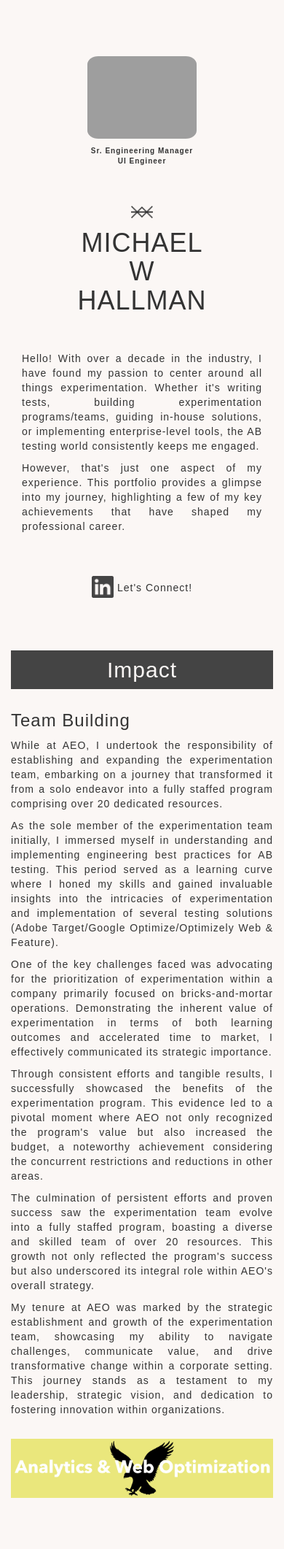
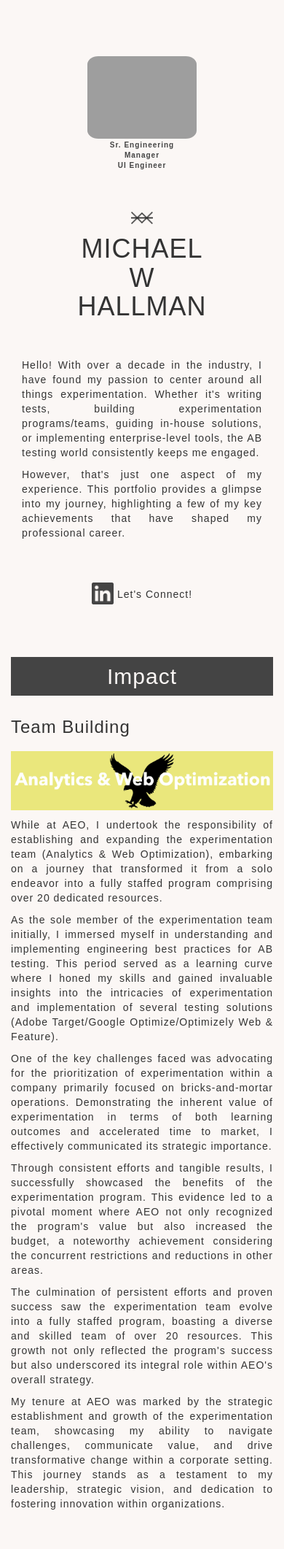
Before and after one commit to hallmanm/portfolio, a PHP site: page / in a window 390 px wide. Shown: the part 93-2215 px from the top of the page at 73% size. Run offline with PHP 8.4, Linux system fonts and the light colour scheme; grey boxes are pictures that could not be loaded.

Commit message:
switch copy and preview for mobile, update brooksbell image

```diff
--- a/includes/css/main.css
+++ b/includes/css/main.css
@@ -266,7 +266,7 @@
   margin-left:5px;
   font-size: 12px;
   font-weight: bold;
-  color: #fff;
+  color: #fbf7f5;
   background: #444;
 }
 ul{
@@ -292,8 +292,21 @@
   margin-bottom:50px;
 }
 .caption{
+  position: absolute;
+  right: 15px;
+  bottom: 0;
+  padding: 2px 10px;
   font-size:10px;
+  color: #444;
+  background-color: #fbf7f5;
+  box-shadow: -1px -1px 1px 0px rgba(68,68,68,0.5);
+}
+.info-section .caption{
+  position: relative;
+  right: unset;
+  font-weight: bold;
   text-align: center;
+  box-shadow: none;
 }
 .code-link{
   display: inline-block;
@@ -308,12 +321,6 @@
 }
 .award{
   padding:5px;
-}
-.caption{
-  margin-top:10px;
-}
-.info-section .caption{
-  font-weight: bold;
 }
 .name{
   font-weight: bold;
@@ -470,6 +477,14 @@
 .chatgpt-markdown{
   text-align: center;
 }
+@media (max-width:991px){
+  .block-md{
+    display: block;
+  }
+  .copy{
+    margin-top:10px;
+  }
+}
 @media (max-width:767px){
   h1,h2{
     text-align: center!important;
@@ -491,11 +506,6 @@
     display: block;
   }
 }
-@media (max-width:991px){
-  .block-md{
-    display: block;
-  }
-}
 @media (max-width:470px){
   .block-sm{
     display: block;
--- a/index.php
+++ b/index.php
@@ -19,24 +19,30 @@
   <h2>Impact</h2>
   <div class="row sub-section">
     <h3>Team Building</h3>
-  	<div class="copy col-md-8">
-  		<p>While at AEO, I undertook the responsibility of establishing and expanding the experimentation team, embarking on a journey that transformed it from a solo endeavor into a fully staffed program comprising over 20 dedicated resources.</p>
+  	<div class="preview col-md-push-8 col-md-4">
+      <img class="hidden-xs hidden-sm" src="/images/thumbs/awo_lg.jpg"/>
+      <img class="hidden-md hidden-lg" src="/images/thumbs/awo_sm.jpg"/>
+      <div class="caption hidden-xs hidden-sm">Analytics &amp; Web Optimization</div>
+    </div>
+    <div class="copy col-md-pull-4 col-md-8">
+  		<p>While at AEO, I undertook the responsibility of establishing and expanding the experimentation team (Analytics & Web Optimization), embarking on a journey that transformed it from a solo endeavor into a fully staffed program comprising over 20 dedicated resources.</p>
       <p>As the sole member of the experimentation team initially, I immersed myself in understanding and implementing engineering best practices for AB testing. This period served as a learning curve where I honed my skills and gained invaluable insights into the intricacies of experimentation and implementation of several testing solutions (Adobe Target/Google Optimize/Optimizely Web & Feature).</p>
       <p>One of the key challenges faced was advocating for the prioritization of experimentation within a company primarily focused on bricks-and-mortar operations. Demonstrating the inherent value of experimentation in terms of both learning outcomes and accelerated time to market, I effectively communicated its strategic importance.</p>
       <p>Through consistent efforts and tangible results, I successfully showcased the benefits of the experimentation program. This evidence led to a pivotal moment where AEO not only recognized the program's value but also increased the budget, a noteworthy achievement considering the concurrent restrictions and reductions in other areas.</p>
       <p>The culmination of persistent efforts and proven success saw the experimentation team evolve into a fully staffed program, boasting a diverse and skilled team of over 20 resources. This growth not only reflected the program's success but also underscored its integral role within AEO's overall strategy.</p>
       <p>My tenure at AEO was marked by the strategic establishment and growth of the experimentation team, showcasing my ability to navigate challenges, communicate value, and drive transformative change within a corporate setting. This journey stands as a testament to my leadership, strategic vision, and dedication to fostering innovation within organizations.</p>
   	</div>
-  	<div class="preview col-xs-12 col-md-4">
-  		<img class="hidden-xs hidden-sm" src="/images/thumbs/awo_lg.jpg"/>
-      <img class="hidden-md hidden-lg" src="/images/thumbs/awo_sm.jpg"/>
-      <div class="caption hidden-xs hidden-sm">Analytics &amp; Web Optimization</div>
-  	</div>
+
   </div>
 
   <div class="row sub-section">
     <h3>Process Improvement<a href="/projects/template-generator/">See it in action!</a></h3>
-    <div class="copy col-md-8">
+    <div class="preview col-md-push-8 col-md-4">
+      <img class="hidden-xs hidden-sm" src="/images/thumbs/master_module_lg.jpg"/>
+      <img class="hidden-md hidden-lg" src="/images/thumbs/master_module_sm.jpg"/>
+      <div class="caption">Master Module</div>
+    </div>
+    <div class="copy col-md-pull-4 col-md-8">
       <p>As a pivotal stakeholder in the inaugural Content Management System (CMS) implementation, Oracle WCS, I keenly understood the challenges associated with traditional CMS platforms. The transition to a headless CMS, specifically Contentstack, presented an opportunity to address a significant pain point from the legacy platform – design template flexibility.</p>
       <p>Under Oracle WCS, the marketing messages were constrained by a fixed set of content templates, leading to extensive deployment times for new templates or updates. The process involved navigating through design, WCS development, and UI development, resulting in an average timeline of several months.</p>
       <p>Recognizing the need for a transformative solution, I focused on two key areas. First, I advocated for a shift from delivering fully formed HTML templates to embracing data-driven templates. Second, I created a dynamic template engine within Contentstack, "Master Module," empowering business users to create and edit templates seamlessly.</p>
@@ -44,16 +50,15 @@
       <p>This strategic shift not only streamlined the template deployment process but also significantly reduced the time and effort previously associated with template updates. The success of this initiative highlights my ability to identify and address critical pain points, leveraging technology to enhance efficiency and empower users.</p>
       <p>My role in steering the transition from a traditional CMS to a headless CMS, coupled with the successful implementation of a dynamic template engine, exemplifies my commitment to innovation and efficiency. This achievement stands as a testament to my strategic thinking and ability to drive impactful change within the realm of content management.</p>
     </div>
-    <div class="preview col-xs-12 col-md-4">
-      <img class="hidden-xs hidden-sm" src="/images/thumbs/master_module_lg.jpg"/>
-      <img class="hidden-md hidden-lg" src="/images/thumbs/master_module_sm.jpg"/>
-      <div class="caption">Master Module</div>
-    </div>
   </div>
 
   <div class="row sub-section">
     <h3>Architecture</h3>
-    <div class="copy col-md-8">
+    <div class="preview col-md-push-8 col-md-4">
+      <img src="/images/thumbs/cs_content_model.jpg"/>
+      <div class="caption">Content Relationship Architecture</div>
+    </div>
+    <div class="copy col-md-pull-4 col-md-8">
       <p>In my role as the Content Architect at AEO, I played a pivotal role in orchestrating the transition from the traditional CMS (Oracle WCS) to the innovative headless CMS solution, Contentstack.</p>
       <p>After extensive consultations with design and content authoring teams, I formulated a strategy that placed the marketing message, or "lockup," at the core of the content architecture. This strategic shift laid the foundation for a more efficient and streamlined content management process.</p>
       <p>The solution I devised allowed for the creation of marketing messages in a central location, ensuring consistency across various channels and content types. By creating the message once and leveraging it in multiple areas, we established a system that facilitated effortless updates and maintained a cohesive brand message.</p>
@@ -62,15 +67,15 @@
       <p>The implementation of these strategic initiatives not only facilitated a smooth transition to Contentstack but also revolutionized AEO's content management approach. The focus on the "lockup," visual customization, and the content library collectively contributed to enhanced efficiency, reduced redundancy, and improved consistency across all channels.</p>
       <p>My role as the Content Architect during AEO's CMS transition reflects my commitment to developing strategic solutions that optimize content management processes. This experience underscores my ability to align technology with business goals, resulting in innovative and efficient solutions that drive organizational success.</p>
     </div>
-    <div class="preview col-xs-12 col-md-4">
-      <img src="/images/thumbs/cs_content_model.jpg"/>
-      <div class="caption">Content Relationship Architecture</div>
-    </div>
   </div>
 
   <div class="row sub-section">
     <h3>Growing Talent</h3>
-    <div class="copy col-md-8">
+    <div class="preview col-md-push-8 col-md-4">
+      <img src="/images/thumbs/internship.jpg"/>
+      <div class="caption">2023 AEO Summer Interns</div>
+    </div>
+    <div class="copy col-md-pull-4 col-md-8">
       <p>Recognizing the pivotal role of talent acquisition in team growth, I took the initiative to create the Engineering Internship Program at AEO. This program aimed not only to attract the best talent but also to provide interns with a comprehensive and immersive experience in the day-to-day life of a UI Engineer.</p>
       <p>While the HR department handled the recruiting process, my role extended to creating, organizing, and facilitating the internship program. I wanted to move away from the conventional approach of using interns for mundane tasks and, instead, provide them with a genuine and informative experience.</p>
       <p>To achieve this, I designed an 8-week plan that focused on introducing interns to key members across various engineering teams. These introductions preceded their involvement in team ceremonies, ensuring interns had context for what they observed. Each week centered around a different project team, offering a holistic understanding of the engineering landscape.</p>
@@ -79,10 +84,6 @@
       <p>The Engineering Internship Program not only attracted top talent but also provided interns with a meaningful experience, contributing to their informed career decisions. The success metrics underscored the program's effectiveness in fostering skill development, collaboration, and a desire to join AEO.</p>
       <p>My role in conceptualizing and executing the Engineering Internship Program at AEO exemplifies my commitment to building future talent through innovative and immersive experiences. This initiative reflects my dedication to creating environments where interns can thrive, learn, and ultimately contribute meaningfully to the organization.</p>
     </div>
-    <div class="preview col-xs-12 col-md-4">
-      <img src="/images/thumbs/internship.jpg"/>
-      <div class="caption">2023 AEO Summer Interns</div>
-    </div>
   </div>
 </div>
 
@@ -90,44 +91,44 @@
   <h2>Business Value</h2>
   <div class="row sub-section">
     <h3>Experimentation<span class="sub-header">$130M+ Annual Revenue</span></h3>
-    <div class="copy col-md-8">
+    <div class="preview col-md-push-8 col-md-4">
+      <img class="hidden-xs hidden-sm" src="/images/thumbs/ab_lg.png"/>
+      <img class="hidden-md hidden-lg" src="/images/thumbs/ab_sm.png"/>
+    </div>
+    <div class="copy col-md-pull-4 col-md-8">
       <p>In my role as the Engineering Program Lead (EPL) for Analytics and AB Testing, I spearheaded the engineering endeavors for a myriad of experiments, steering the Experimentation team towards remarkable success over the years. Notably, in my final year at AEO, the team undertook a pivotal challenge — testing the efficacy of "social proof" messaging and "nudges" in the checkout process.</p>
       <p>In response to this directive, I proposed and advised a comprehensive plan, leveraging a Google Cloud Platform (GCP) feed. This strategic approach aimed to dynamically provide copy and add-to-bag data, enhancing the efficiency of the experiment. The implementation of this plan was integral to testing the impact of innovative messaging strategies in real-time.</p>
       <p>The outcome of these experiments surpassed expectations, with several variants demonstrating an impressive ~4% increase in conversion rates. The projected cumulative impact of this improvement amounted to an additional $130 million in annual revenue for AEO. This substantial success not only underscored the effectiveness of the experimentation team but also highlighted the tangible impact of strategic engineering initiatives on the organization's bottom line.</p>
       <p>My role as the Engineering Program Lead for Analytics and AB Testing reflects my commitment to driving innovation and achieving tangible results. This particular initiative showcased my ability to devise and execute strategic plans that not only meet experimental objectives but also contribute significantly to the financial success of the organization. It stands as a testament to my leadership in leveraging technology to enhance business outcomes.</p>
     </div>
-    <div class="preview col-xs-12 col-md-4">
-      <img class="hidden-xs hidden-sm" src="/images/thumbs/ab_lg.png"/>
-      <img class="hidden-md hidden-lg" src="/images/thumbs/ab_sm.png"/>
-    </div>
   </div>
 
   <div class="row sub-section">
     <h3>Personalization<span class="sub-header">$12M Annual Revenue</span></h3>
-    <div class="copy col-md-8">
+    <div class="preview col-md-push-8 col-md-4">
+      <img class="hidden-xs hidden-sm" src="/images/thumbs/just_for_you_lg.jpg"/>
+      <img class="hidden-md hidden-lg" src="/images/thumbs/just_for_you_sm.jpg"/>
+    </div>
+    <div class="copy col-md-pull-4 col-md-8">
       <p>As an individual contributor, I took on the crucial responsibility of owning the engineering efforts for the personalization endeavors. Leveraging a powerful ensemble of tools including Adobe Target, the customer data profile, Velocity design templates, and Google Cloud Platform (GCP), my mission was to deliver a personalized and tailored experience for users.</p>
       <p>Recognizing the paramount importance of speed and flexibility in the realm of personalization, I devised a data-driven framework. This framework, once integrated into the page, had the capability to dynamically generate, position, and customize fully-responsive, personalized content. This strategic approach aimed to not only enhance user engagement but also to adapt swiftly to evolving preferences and behaviors enabling new widgets to be in production within minutes.</p>
       <p>The orchestration of this personalized experience was made possible through the integration of Adobe Target, harnessing customer data profiles to gain insights, Velocity design templates for dynamic content creation, and the robust capabilities of GCP for a seamless, scalable data feed.</p>
       <p>The implementation of this data-driven framework proved to be a game-changer, enabling personalized landing pages and strategically placed product recommendations across the site. This not only elevated the user experience but also resulted in a substantial $12 million annual increase in revenue, attesting to the project's significant impact on the bottom line.</p>
       <p>My role as an individual contributor in the realm of personalization underscores my commitment to leveraging cutting-edge technologies and strategic frameworks. This initiative not only showcases my technical proficiency but also demonstrates my ability to craft dynamic and responsive experiences that resonate with users, ultimately contributing to a substantial increase in annual revenue and the overall success of the digital ecosystem.</p>
     </div>
-    <div class="preview col-xs-12 col-md-4">
-      <img class="hidden-xs hidden-sm" src="/images/thumbs/just_for_you_lg.jpg"/>
-      <img class="hidden-md hidden-lg" src="/images/thumbs/just_for_you_sm.jpg"/>
-    </div>
   </div>
 
   <div class="row sub-section">
     <h3>Build vs Buy<span class="sub-header">$300K Cost Savings</span></h3>
-    <div class="copy col-md-8">
+    <div class="preview col-md-push-8 col-md-4">
+      <img class="hidden-xs hidden-sm" src="/images/thumbs/brooksbell_lg.png"/>
+      <img class="hidden-md hidden-lg" src="/images/thumbs/brooksbell_sm.png"/>
+    </div>
+    <div class="copy col-md-pull-4 col-md-8">
       <p>Embarking on my journey at AEO, I initially immersed myself in the fundamentals of front-end development, diligently hard-coding "web sets" to implement crucial marketing updates. This early experience not only laid a solid foundation for my technical skills but also honed my ability to work swiftly and effectively under pressure.</p>
       <p>After a year or two, an opportunity emerged for me to contribute to the AB testing initiatives, which were then outsourced to Brooks Bell. Seizing the chance to expand my skill set, I delved into the intricacies of AB testing, learning extensively from the partnership. Swiftly proving my capability, I assumed full responsibility for the workload. Recognizing my proficiency, the business partners made a strategic decision to terminate the outsourcing contract with Brooks Bell, resulting in an estimated annual saving of $300,000.</p>
       <p>This pivotal moment became the turning point in my career trajectory. While the decision between building in-house or outsourcing depends on the context, I demonstrated the tangible benefits of having an AB testing program within the organization. This strategic move not only showcased the value I brought to the table but also set the stage for my journey in creating and growing experimentation programs.</p>
       <p>This transformation marked the genesis of my current path, where I have continued to innovate and lead in the realm of experimentation programs. From the foundational front-end development work to steering the transition from outsourcing to in-house AB testing, this journey has been instrumental in shaping my expertise and propelling me towards ongoing success in the dynamic field of experimentation.</p>
-    </div>
-    <div class="preview col-xs-12 col-md-4">
-      <img class="hidden-xs hidden-sm" src="/images/thumbs/brooksbell_lg.png"/>
-      <img class="hidden-md hidden-lg" src="/images/thumbs/brooksbell_sm.png"/>
     </div>
   </div>
 </div>
@@ -136,23 +137,28 @@
   <h2>Development</h2>
   <div class="row sub-section">
     <h3>Frameworks<a href="/projects/stop-motion/">See it in action!</a></h3>
-    <div class="copy col-md-8">
+    <div class="preview col-md-push-8 col-md-4">
+      <img class="hidden-xs hidden-sm" src="/images/thumbs/jeanguide_lg.jpg"/>
+      <img class="hidden-md hidden-lg" src="/images/thumbs/jeanguide_sm.jpg"/>
+      <div class="caption">AEO Jean Guide</div>
+    </div>
+    <div class="copy col-md-pull-4 col-md-8">
       <p>Among my repertoire of impactful solutions, one that stands out prominently is the product guide framework—a versatile tool designed to present diverse product views to users on category pages. This solution seamlessly blended a data-driven approach with user-friendly customization, allowing business users and the design team to independently create, adjust, and maintain product guides without the need for constant engineering intervention.</p>
       <p>The essence of this framework lies in its data-driven architecture, which empowers business users to dynamically tailor product guides. By collaborating closely with the design team, I facilitated a seamless process where the visual representation of products could be adapted to suit evolving needs. This innovative approach ensured that the presentation of products on category pages could be finely tuned to align with business objectives and design aesthetics.</p>
       <p>At the core of this solution was the utilization of JSON, a powerful and flexible data format. Leveraging JSON, the product guides became fully customizable, allowing for the incorporation of multiple attributes. This flexibility enabled precise adjustments to settings, ensuring that the guides could adapt effortlessly to changing requirements and evolving user experiences.</p>
       <p>The implementation of the product guide framework not only streamlined the process of showcasing products on category pages but also empowered non-technical stakeholders to actively participate in the customization process. This not only improved the agility of the system but also significantly reduced the dependency on engineering resources, contributing to a more efficient and collaborative workflow.</p>
       <p>The product guide framework exemplifies my commitment to developing solutions that combine technical prowess with user-centric customization. This innovation not only enhanced the visual appeal of product presentations but also revolutionized the way business users and design teams interacted with and adjusted these guides. It stands as a testament to my ability to bridge the gap between technology and user empowerment in creating impactful and versatile solutions.</p>
     </div>
-    <div class="preview col-xs-12 col-md-4">
-      <img class="hidden-xs hidden-sm" src="/images/thumbs/jeanguide_lg.jpg"/>
-      <img class="hidden-md hidden-lg" src="/images/thumbs/jeanguide_sm.jpg"/>
-      <div class="caption">AEO Jean Guide</div>
-    </div>
   </div>
 
   <div class="row sub-section">
     <h3>Headless CMS<a href="/projects/headless-cms/">See it in action!</a></h3>
-    <div class="copy col-md-8">
+    <div class="preview col-md-push-8 col-md-4">
+      <img class="hidden-xs hidden-sm" src="/images/thumbs/cms_lg.jpg"/>
+      <img class="hidden-md hidden-lg" src="/images/thumbs/cms_sm.jpg"/>
+      <div class="caption">Headless CMS</div>
+    </div>
+    <div class="copy col-md-pull-4 col-md-8">
       <p>While my direct experience with app development may be limited, my collaborations with App Engineers have granted me valuable insights into the intricate workings of mobile applications. One standout initiative involved addressing a business need for dynamic updates to marketing content on the AEO and Aerie apps without the need for traditional updates. To meet this challenge, I proposed and implemented a data-driven approach, now known in the industry as "headless" content delivery.</p>
       <p>I crafted a JSON structure that could be effortlessly expanded, ensuring backward compatibility. This was crucial to prevent any disruption to the user experience for those who hadn't received the update.</p>
       <p>Recognizing the inherent challenges of manually managing the JSON structure, I developed an in-house application to simplify the process for business users. This user-friendly application featured:
@@ -169,16 +175,15 @@
       <p>While the broader adoption of this approach was not immediate, the initiative laid the groundwork for future innovations in content management. The headless CMS and the accompanying application demonstrated the potential to revolutionize content updates, enhance efficiency, and reduce dependency on engineering support.</p>
       <p>The headless CMS initiative represents my commitment to finding innovative solutions at the intersection of business needs and technology. Despite being ahead of its time, this project exemplifies my ability to introduce cutting-edge concepts that can potentially reshape industry practices, showcasing a forward-thinking approach to app content management.</p>
     </div>
-    <div class="preview col-xs-12 col-md-4">
-      <img class="hidden-xs hidden-sm" src="/images/thumbs/cms_lg.jpg"/>
-      <img class="hidden-md hidden-lg" src="/images/thumbs/cms_sm.jpg"/>
-      <div class="caption">Headless CMS</div>
-    </div>
   </div>
 
   <div class="row sub-section">
     <h3>Tag Management</h3>
-    <div class="copy col-md-8">
+    <div class="preview col-md-push-8 col-md-4">
+      <img class="hidden-xs hidden-sm" src="/images/thumbs/tealium_lg.png"/>
+      <img class="hidden-md hidden-lg" src="/images/thumbs/tealium_sm.png"/>
+    </div>
+    <div class="copy col-md-pull-4 col-md-8">
       <p>As the lead and, at times, sole engineer of the Analytics & Web Optimization team, a significant facet of my role involved overseeing Tealium, a tag management tool, providing the Universal Data Object (UDO). Given the UDO directly powered personalization and AB testing efforts, this relationship worked well.</p>
       <p>Upon assuming ownership of Tealium, I observed that its usage had been primarily geared towards feature support, quick fixes, and 3rd party content experiences. Recognizing the need for a more strategic and streamlined approach, I undertook several initiatives to enhance its functionality and align it with the broader objectives.</p>
       <p>Key Transformations:
@@ -192,10 +197,6 @@
       </p>
       <p>The transformation of Tealium under my guidance resulted in a more purpose-driven and efficient tool. By aligning its capabilities with the analytics and web optimization goals, we achieved greater clarity, consistency, and scalability, setting the stage for enhanced data management and utilization.</p>
       <p>My role in reshaping Tealium reflects my commitment to optimizing tools for specific business objectives. This initiative showcases my ability to not only identify areas for improvement but also to strategically implement changes that align technology with organizational goals, ultimately fostering more efficient and effective analytics and web optimization efforts.</p>
-    </div>
-    <div class="preview col-xs-12 col-md-4">
-      <img class="hidden-xs hidden-sm" src="/images/thumbs/tealium_lg.png"/>
-      <img class="hidden-md hidden-lg" src="/images/thumbs/tealium_sm.png"/>
     </div>
   </div>
 </div>
```
Also changed, not shown: images/thumbs/brooksbell_sm.png.
